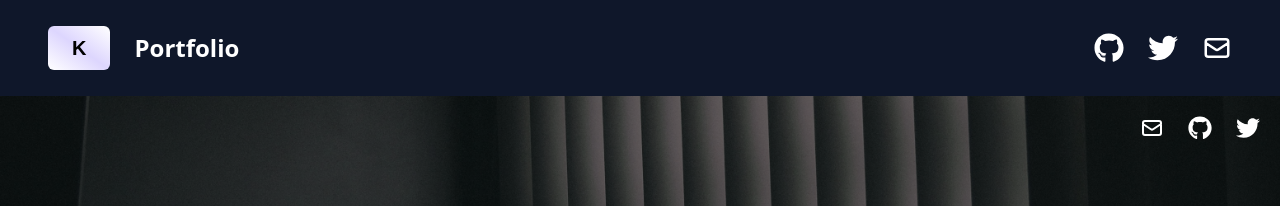
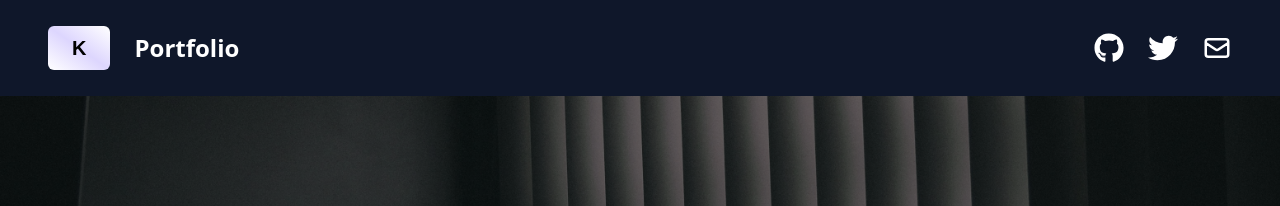
Before and after one commit to KathirvelMurugesan/kathir-protfolio, a React (Vite) app: page / in a window 1280 px wide. Shown: the top 206 px of the page. Built offline with nearby package versions, Linux system fonts and the light colour scheme; a web font is replaced by a local one.

Commit message:
Update mainpage.jsx

```diff
--- a/src/pages/mainpage.jsx
+++ b/src/pages/mainpage.jsx
@@ -9,7 +9,7 @@ import { HiOutlineMail } from 'react-icons/hi';
 // ✅ Inline Header Component (Placeholder)
 const Header = () => (
   <div className="absolute top-5 right-5 flex gap-4 text-white text-2xl z-50">
-    <a href="mailto:your.email@example.com" className="hover:text-blue-400">
+{/*     <a href="mailto:your.email@example.com" className="hover:text-blue-400">
       <HiOutlineMail />
     </a>
     <a href="https://github.com/yourusername" target="_blank" rel="noopener noreferrer" className="hover:text-blue-400">
@@ -17,7 +17,7 @@ const Header = () => (
     </a>
     <a href="https://twitter.com/yourusername" target="_blank" rel="noopener noreferrer" className="hover:text-blue-400">
       <FaTwitter />
-    </a>
+    </a> */}
   </div>
 );
 
```
